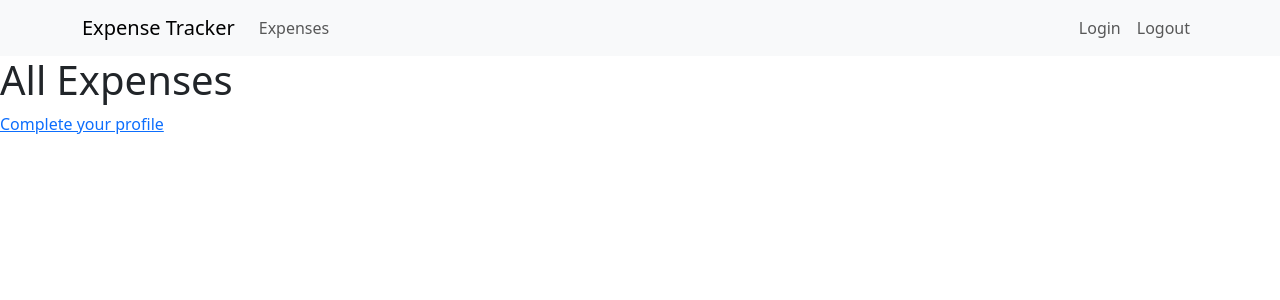
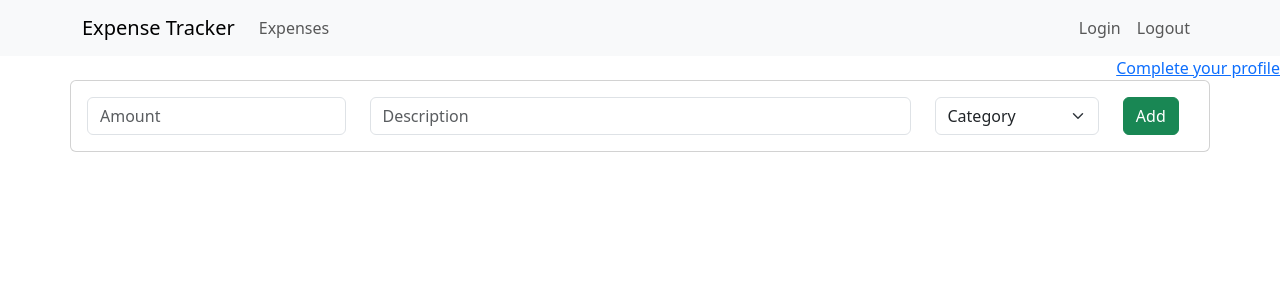
Before and after one commit to ranvijay18/Expense-Tracker-App, a React (Create React App) app in the folder expense-tracker/: page /expenses in a window 1280 px wide. Shown: the top 300 px of the page. Built offline with nearby package versions, Linux system fonts and the light colour scheme; sample sign-in values are in the browser's storage.

Commit message:
add expenses

```diff
--- a/expense-tracker/src/pages/Expense/Expense.js
+++ b/expense-tracker/src/pages/Expense/Expense.js
@@ -1,11 +1,79 @@
-import { Link } from "react-router-dom";
+import { Link, useNavigate } from "react-router-dom";
+import Col from 'react-bootstrap/Col';
+import Form from 'react-bootstrap/Form';
+import Row from 'react-bootstrap/Row';
+import Button from "react-bootstrap/esm/Button";
+import { useEffect, useRef, useState } from "react";
 
 
 const Expense = () => {
+
+  const navigate = useNavigate();
+
+
+
+  const [expenses , setExpenses] = useState([])
+
+  const amountRef = useRef();
+  const descriptionRef = useRef();
+  const categoryRef = useRef();
+
+  useEffect(() => {
+    if(!(!!localStorage.getItem('token'))){
+      return navigate('/auth')
+  }
+  },[navigate])
+
+
+  const handleSubmit = () => {
+    const amount = amountRef.current.value;
+    const description = descriptionRef.current.value;
+    const category = categoryRef.current.value;
+
+    const data = {
+      amount: amount,
+      description: description,
+      category: category,
+    }
+    console.log(data);
+
+   setExpenses(prev => {
+    return [...prev, data]
+   })
+
+   console.log(expenses)
+  }
+
   return(
     <>
-    <h1>All Expenses</h1>
+    <div className= 'text-end'>
     <Link to='/complete-profile'>Complete your profile</Link>
+    </div>
+    <Form className="container card p-3">
+      <Row>
+        <Col xs={3}>
+          <Form.Control type="number" placeholder="Amount" ref={amountRef}/>
+        </Col>
+        <Col  xs={6}>
+          <Form.Control placeholder="Description" ref={descriptionRef}/>
+        </Col>
+        <Col  xs={2}>
+        <Form.Select aria-label="Category" ref={categoryRef}>
+      <option>Category</option>
+      <option value="Food">Food</option>
+      <option value="Travel">Travel</option>
+      <option value="Medical">Medical</option>
+      </Form.Select>
+        </Col>
+        <Col>
+        <Button variant="success" onClick={handleSubmit}>Add</Button>
+        </Col>
+      </Row>
+    </Form>
+
+    {expenses.map((ele, index)=>{
+      return <li key={index}>{ele.amount}, {ele.description}, {ele.category}</li>
+    })}
     </>
   )
 }
```
